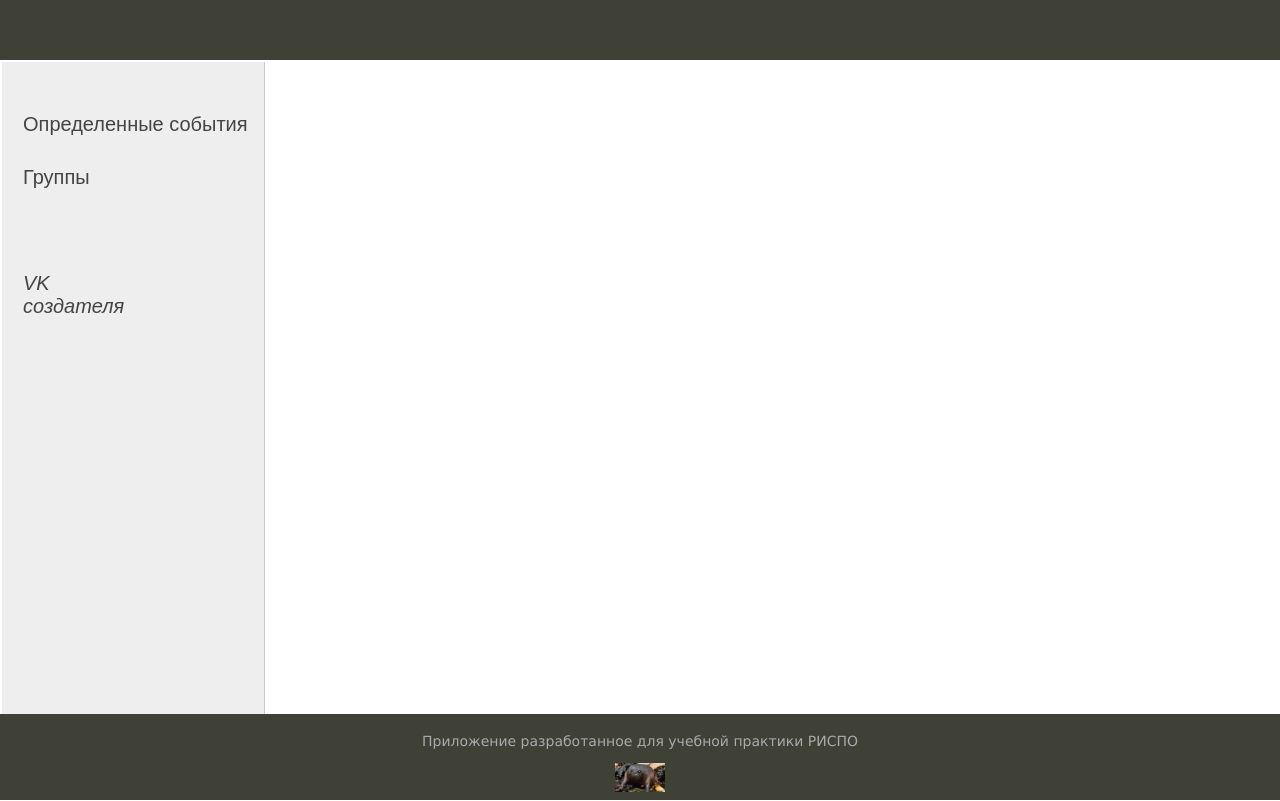
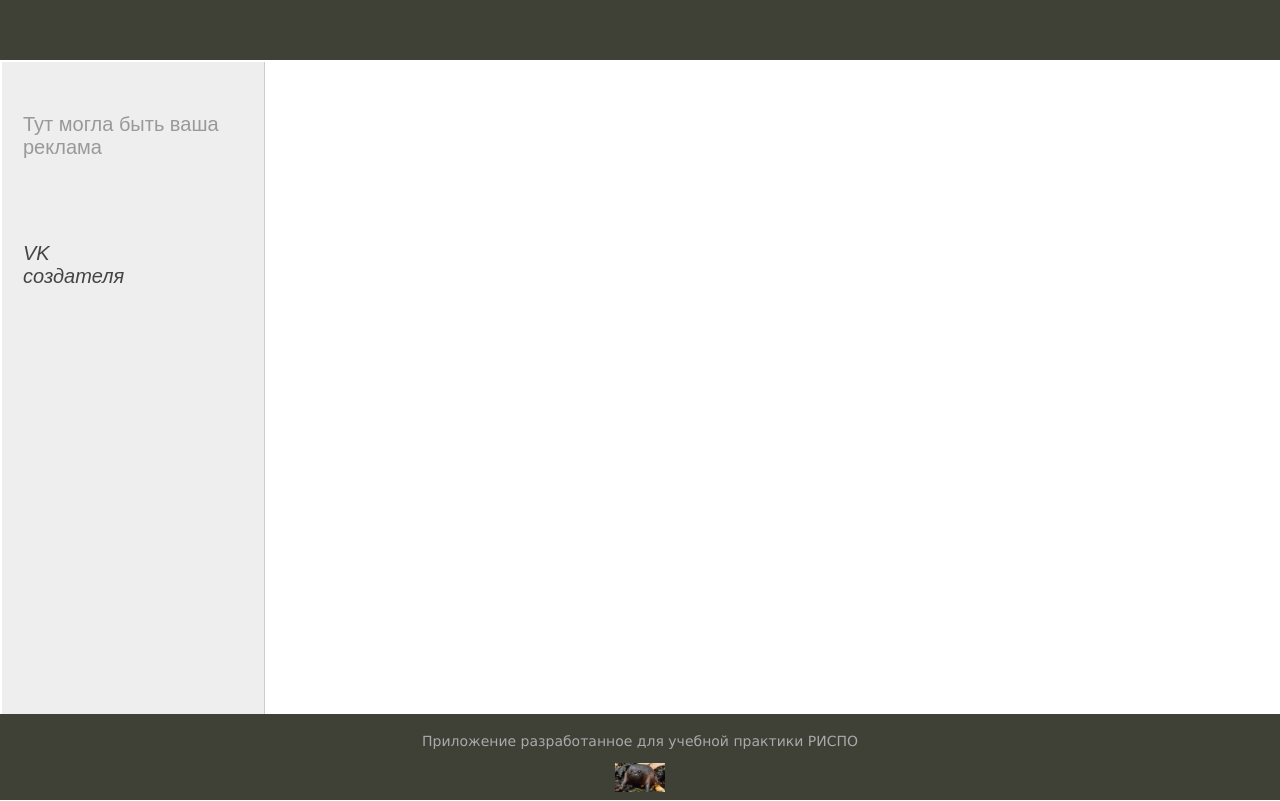
Before and after one commit to smile-rus1/Project_for_TRPO, a Django app: page /events/ in a window 1280 px wide. Run offline with Django 4.2, Linux system fonts and the light colour scheme.

Commit message:
обновил верстку и логику base.html

```diff
--- a/activities/people_active/templates/base.html
+++ b/activities/people_active/templates/base.html
@@ -33,17 +33,11 @@
 <tr>
     <td valign="top" class="left-chapters">
         <ul id="leftchapters">
-    {% if cat_selected == 0 %}
-            <li class="selected">
-                Все события
+            <li>
+                <div>
+                    <p>Тут могла быть ваша реклама</p>
+                </div>
             </li>
-    {% else %}
-            <li><a href="#">Определенные события</a></li>
-    {% endif %}
-            <li>
-                <a href="/groups">Группы</a>
-            </li>
-
             <li class="share">
                 <p>
                     <a href="https://vk.com/gasakrus" target="_blank"><br><i>VK создателя</i></a>
```
